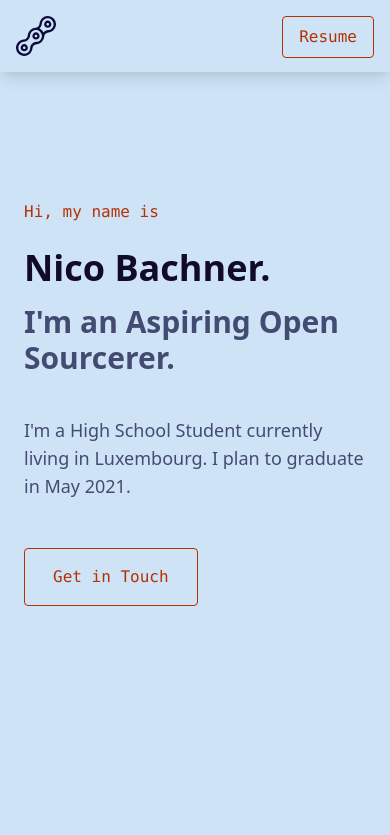
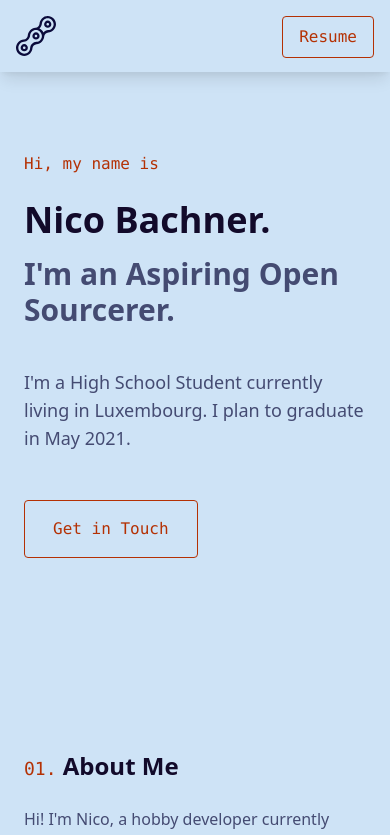
Before and after one commit to nico-bachner/v2, a Next.js app: page / in a window 390 px wide. Shown: the top 835 px of the page. Built offline with nearby package versions, Linux system fonts and the light colour scheme.

Commit message:
fixed header layout shift

```diff
--- a/components/sections/header.jsx
+++ b/components/sections/header.jsx
@@ -3,7 +3,7 @@ import ExtLink from '../ext-link'
 
 export default function Header() {
     return (
-        <header className="xl:w-max xl:pr-32 py-32 xl:mx-auto">
+        <header className="xl:w-max xl:pr-32 py-20 sm:py-24 md:py-32 xl:mx-auto">
             <p className="font-mono text-red-500 dark:text-green-300">
                 Hi, my name is
             </p>
```
